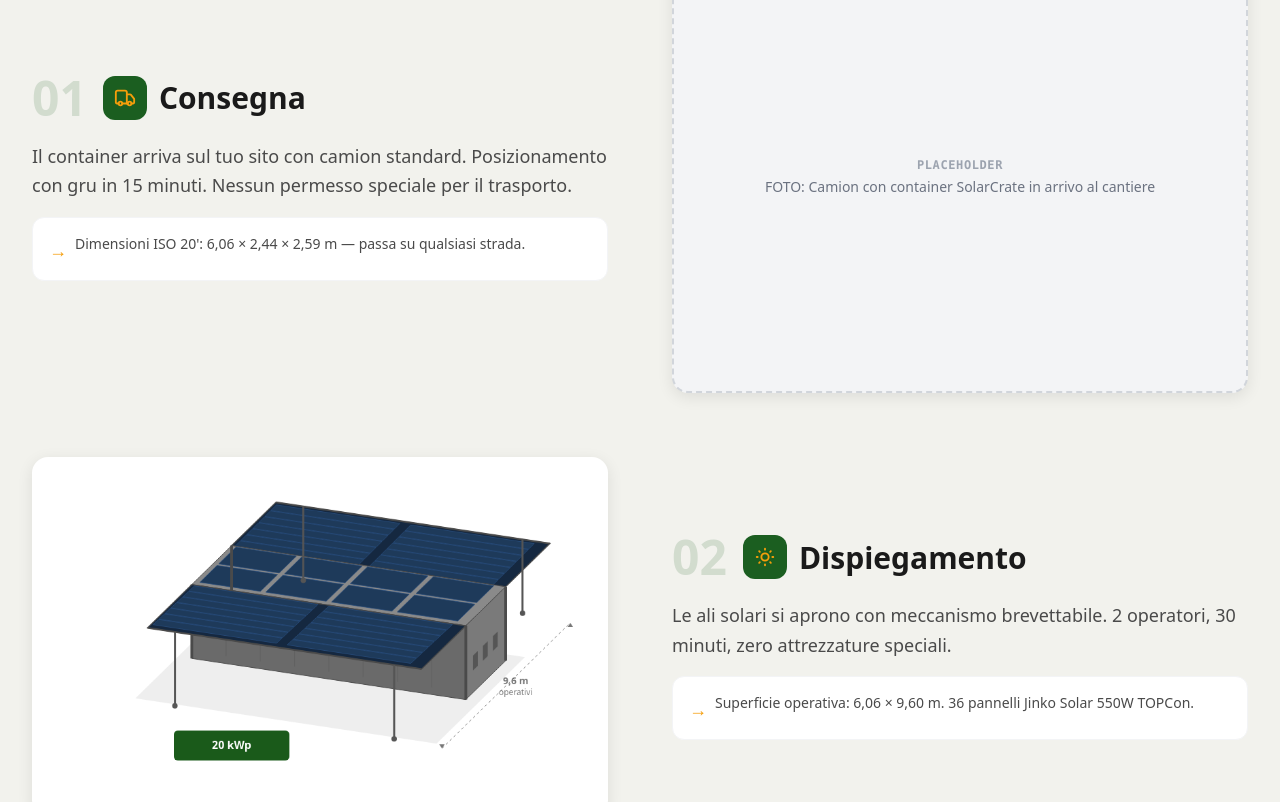
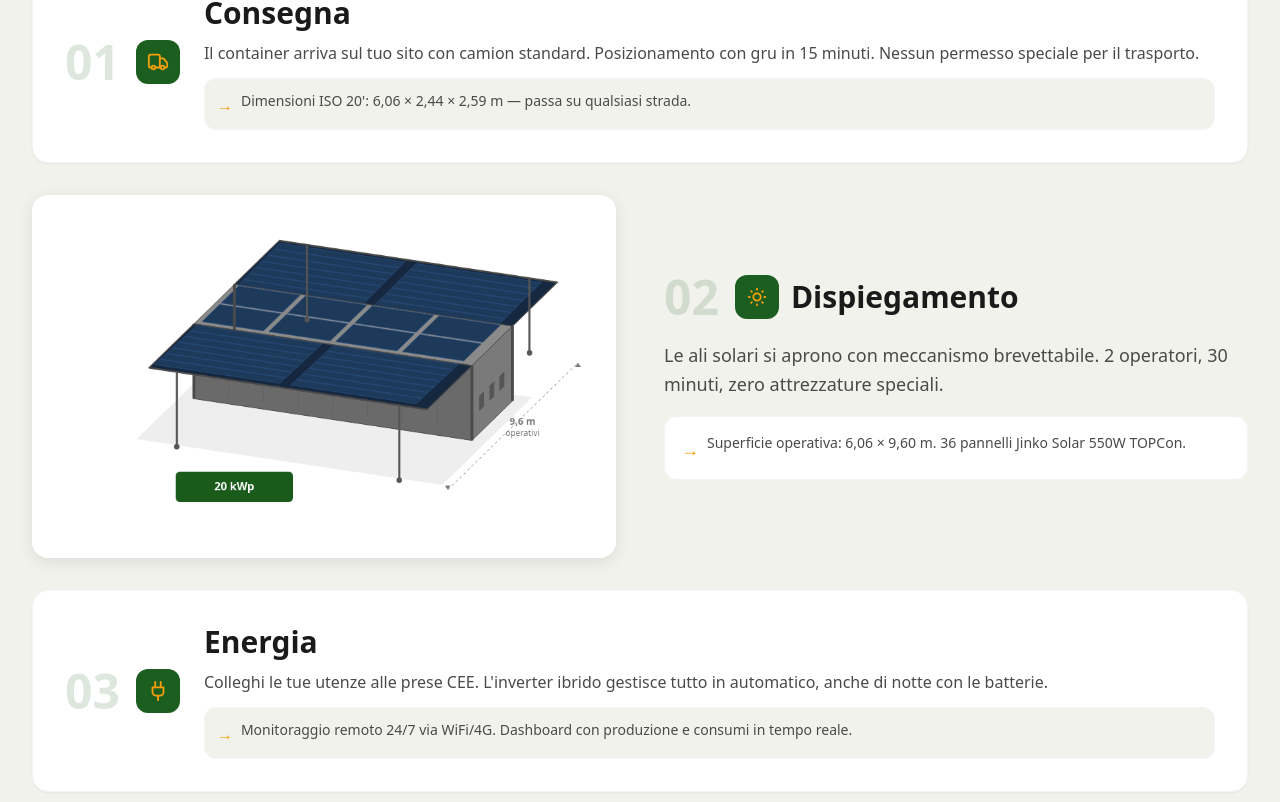
Before and after one commit to marcusaurelius-afk/SFM-energia, a Next.js app: page / in a window 1280 px wide. Shown: the part 3131-3933 px from the top of the page. Built offline with nearby package versions, Linux system fonts and the light colour scheme; no server answers.

Commit message:
refactor: redesign HowItWorks - remove placeholders, animation as hero
Steps 01 and 03 now use compact full-width horizontal cards.
Step 02 (Dispiegamento) is the visual centerpiece with the
canvas animation on the left and text on the right.

https://claude.ai/code/session_01Ruumm5xoibdz8xtoJuXKW2

```diff
--- a/components/sections/HowItWorks.tsx
+++ b/components/sections/HowItWorks.tsx
@@ -4,40 +4,26 @@ import { motion } from 'framer-motion'
 import { Truck, SunMedium, Plug } from 'lucide-react'
 import dynamic from 'next/dynamic'
 import { Section, Container, SectionHeader } from '@/components/ui/Section'
-import { ImagePlaceholder } from '@/components/ui/ImagePlaceholder'
 
 const SFM20Animation = dynamic(
   () => import('@/components/ui/SFM20Animation').then((m) => m.SFM20Animation),
   { ssr: false, loading: () => <div className="w-full aspect-[5/3] bg-gray-100 rounded-2xl animate-pulse" /> }
 )
 
-const steps = [
+const sideSteps = [
   {
     number: '01',
     icon: Truck,
     title: 'Consegna',
-    description:
-      'Il container arriva sul tuo sito con camion standard. Posizionamento con gru in 15 minuti. Nessun permesso speciale per il trasporto.',
-    detail: 'Dimensioni ISO 20\': 6,06 × 2,44 × 2,59 m — passa su qualsiasi strada.',
-    imageLabel: 'FOTO: Camion con container SolarCrate in arrivo al cantiere',
-  },
-  {
-    number: '02',
-    icon: SunMedium,
-    title: 'Dispiegamento',
-    description:
-      'Le ali solari si aprono con meccanismo brevettabile. 2 operatori, 30 minuti, zero attrezzature speciali.',
-    detail: 'Superficie operativa: 6,06 × 9,60 m. 36 pannelli Jinko Solar 550W TOPCon.',
-    imageLabel: 'FOTO: Apertura ali solari del container — meccanismo idraulico',
+    description: 'Il container arriva sul tuo sito con camion standard. Posizionamento con gru in 15 minuti. Nessun permesso speciale per il trasporto.',
+    detail: "Dimensioni ISO 20': 6,06 × 2,44 × 2,59 m — passa su qualsiasi strada.",
   },
   {
     number: '03',
     icon: Plug,
     title: 'Energia',
-    description:
-      "Colleghi le tue utenze alle prese CEE. L'inverter ibrido gestisce tutto in automatico, anche di notte con le batterie.",
-    detail: "Monitoraggio remoto 24/7 via WiFi/4G. Dashboard con produzione e consumi in tempo reale.",
-    imageLabel: 'FOTO: Operaio che collega cavo CEE al container — connessione in cantiere',
+    description: "Colleghi le tue utenze alle prese CEE. L'inverter ibrido gestisce tutto in automatico, anche di notte con le batterie.",
+    detail: 'Monitoraggio remoto 24/7 via WiFi/4G. Dashboard con produzione e consumi in tempo reale.',
   },
 ]
 
@@ -51,65 +37,94 @@ export function HowItWorks() {
           subtitle="Nessuna installazione permanente. Nessun permesso edilizio. Nessun allaccio alla rete."
         />
 
-        <div className="flex flex-col gap-16">
-          {steps.map((step, i) => {
-            const Icon = step.icon
-            const isEven = i % 2 === 1
+        <div className="flex flex-col gap-8">
 
-            return (
+          {/* Step 01 — card orizzontale */}
           <motion.div
-                key={step.number}
-                initial={{ opacity: 0, y: 32 }}
+            initial={{ opacity: 0, y: 24 }}
             whileInView={{ opacity: 1, y: 0 }}
-                viewport={{ once: true, margin: '-80px' }}
+            viewport={{ once: true, margin: '-60px' }}
+            transition={{ duration: 0.5, ease: 'easeOut' }}
+            className="bg-white rounded-2xl border border-gray-100 shadow-sm p-6 lg:p-8 flex flex-col sm:flex-row sm:items-center gap-6"
+          >
+            <div className="flex items-center gap-4 shrink-0">
+              <span className="font-display text-5xl font-bold text-primary/15 leading-none select-none">01</span>
+              <div className="w-11 h-11 bg-primary rounded-xl flex items-center justify-center shrink-0">
+                <Truck size={22} className="text-accent" />
+              </div>
+            </div>
+            <div className="flex-1">
+              <h3 className="font-display text-display-sm font-bold text-text mb-2">Consegna</h3>
+              <p className="text-text-muted leading-relaxed mb-3">
+                Il container arriva sul tuo sito con camion standard. Posizionamento con gru in 15 minuti. Nessun permesso speciale per il trasporto.
+              </p>
+              <div className="flex items-start gap-2 bg-background-alt rounded-xl p-3 border border-gray-100">
+                <span className="text-accent mt-0.5" aria-hidden="true">→</span>
+                <p className="text-sm text-text-muted">Dimensioni ISO 20&apos;: 6,06 × 2,44 × 2,59 m — passa su qualsiasi strada.</p>
+              </div>
+            </div>
+          </motion.div>
+
+          {/* Step 02 — animazione in evidenza */}
+          <motion.div
+            initial={{ opacity: 0, y: 24 }}
+            whileInView={{ opacity: 1, y: 0 }}
+            viewport={{ once: true, margin: '-60px' }}
             transition={{ duration: 0.6, delay: 0.1, ease: 'easeOut' }}
-                className={`grid grid-cols-1 lg:grid-cols-2 gap-8 lg:gap-16 items-center ${
-                  isEven ? 'lg:flex-row-reverse' : ''
-                }`}
+            className="grid grid-cols-1 lg:grid-cols-2 gap-8 lg:gap-12 items-center"
           >
-                {/* Text */}
-                <div className={isEven ? 'lg:order-2' : ''}>
+            {/* Animazione */}
+            <div className="lg:order-1 w-full rounded-2xl overflow-hidden shadow-card-lg bg-white flex items-center justify-center p-4">
+              <SFM20Animation className="w-full" />
+            </div>
+
+            {/* Testo */}
+            <div className="lg:order-2">
               <div className="flex items-center gap-4 mb-5">
-                    <span className="font-display text-5xl font-bold text-primary/15 leading-none select-none">
-                      {step.number}
-                    </span>
+                <span className="font-display text-5xl font-bold text-primary/15 leading-none select-none">02</span>
                 <div className="flex items-center gap-3">
                   <div className="w-11 h-11 bg-primary rounded-xl flex items-center justify-center shrink-0">
-                        <Icon size={22} className="text-accent" />
+                    <SunMedium size={22} className="text-accent" />
                   </div>
-                      <h3 className="font-display text-display-sm font-bold text-text">
-                        {step.title}
-                      </h3>
+                  <h3 className="font-display text-display-sm font-bold text-text">Dispiegamento</h3>
                 </div>
               </div>
-
               <p className="text-lg text-text-muted leading-relaxed mb-4">
-                    {step.description}
+                Le ali solari si aprono con meccanismo brevettabile. 2 operatori, 30 minuti, zero attrezzature speciali.
               </p>
-
               <div className="flex items-start gap-2 bg-white rounded-xl p-4 border border-gray-100">
                 <span className="text-accent text-lg mt-0.5" aria-hidden="true">→</span>
-                    <p className="text-sm text-text-muted">{step.detail}</p>
+                <p className="text-sm text-text-muted">Superficie operativa: 6,06 × 9,60 m. 36 pannelli Jinko Solar 550W TOPCon.</p>
               </div>
             </div>
+          </motion.div>
 
-                {/* Image / Animation */}
-                <div className={isEven ? 'lg:order-1' : ''}>
-                  {i === 1 ? (
-                    <div className="w-full rounded-2xl overflow-hidden shadow-card-lg bg-white flex items-center justify-center p-4">
-                      <SFM20Animation className="w-full" />
+          {/* Step 03 — card orizzontale */}
+          <motion.div
+            initial={{ opacity: 0, y: 24 }}
+            whileInView={{ opacity: 1, y: 0 }}
+            viewport={{ once: true, margin: '-60px' }}
+            transition={{ duration: 0.5, delay: 0.1, ease: 'easeOut' }}
+            className="bg-white rounded-2xl border border-gray-100 shadow-sm p-6 lg:p-8 flex flex-col sm:flex-row sm:items-center gap-6"
+          >
+            <div className="flex items-center gap-4 shrink-0">
+              <span className="font-display text-5xl font-bold text-primary/15 leading-none select-none">03</span>
+              <div className="w-11 h-11 bg-primary rounded-xl flex items-center justify-center shrink-0">
+                <Plug size={22} className="text-accent" />
               </div>
-                  ) : (
-                    <ImagePlaceholder
-                      label={step.imageLabel}
-                      aspectRatio="aspect-[4/3]"
-                      className="w-full shadow-card-lg"
-                    />
-                  )}
+            </div>
+            <div className="flex-1">
+              <h3 className="font-display text-display-sm font-bold text-text mb-2">Energia</h3>
+              <p className="text-text-muted leading-relaxed mb-3">
+                Colleghi le tue utenze alle prese CEE. L&apos;inverter ibrido gestisce tutto in automatico, anche di notte con le batterie.
+              </p>
+              <div className="flex items-start gap-2 bg-background-alt rounded-xl p-3 border border-gray-100">
+                <span className="text-accent mt-0.5" aria-hidden="true">→</span>
+                <p className="text-sm text-text-muted">Monitoraggio remoto 24/7 via WiFi/4G. Dashboard con produzione e consumi in tempo reale.</p>
+              </div>
             </div>
           </motion.div>
-            )
-          })}
+
         </div>
       </Container>
     </Section>
```
Lines whose indentation alone changed are shown as unchanged.
